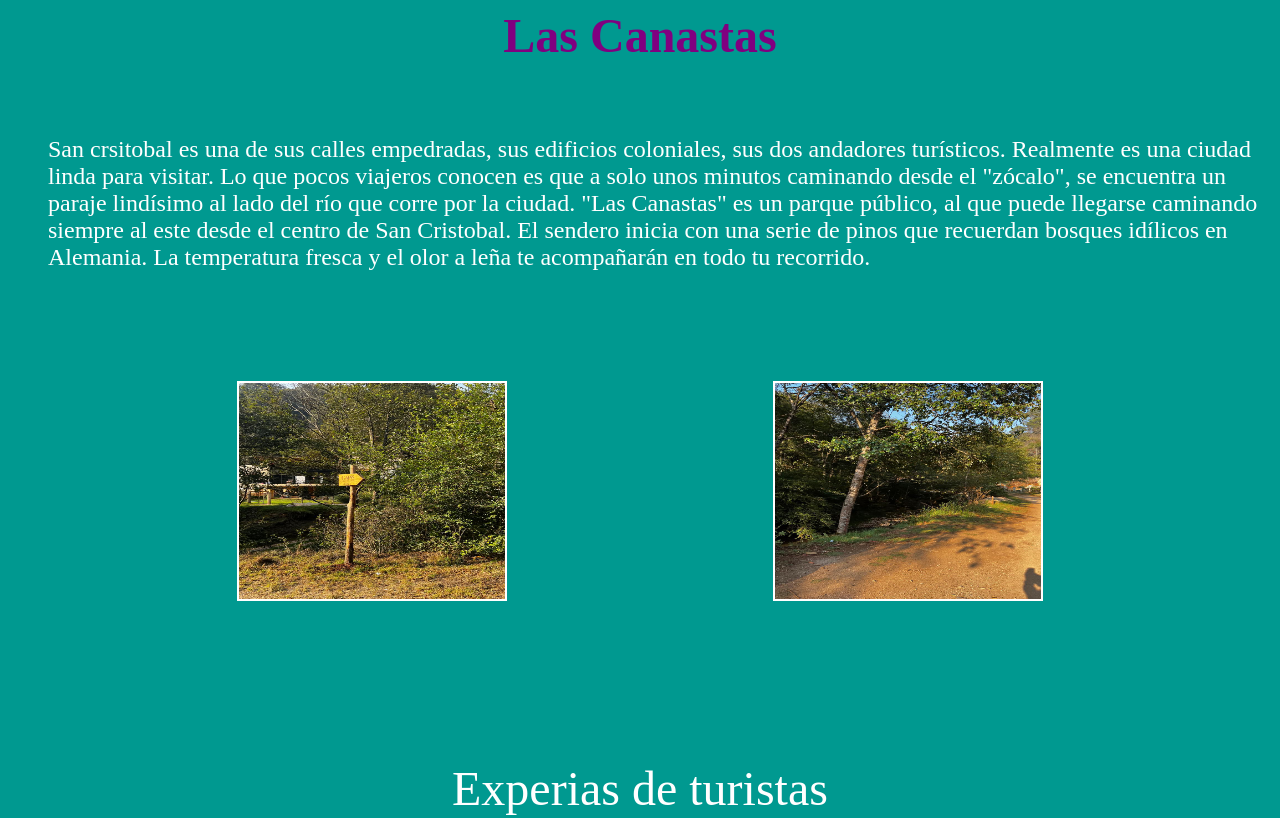
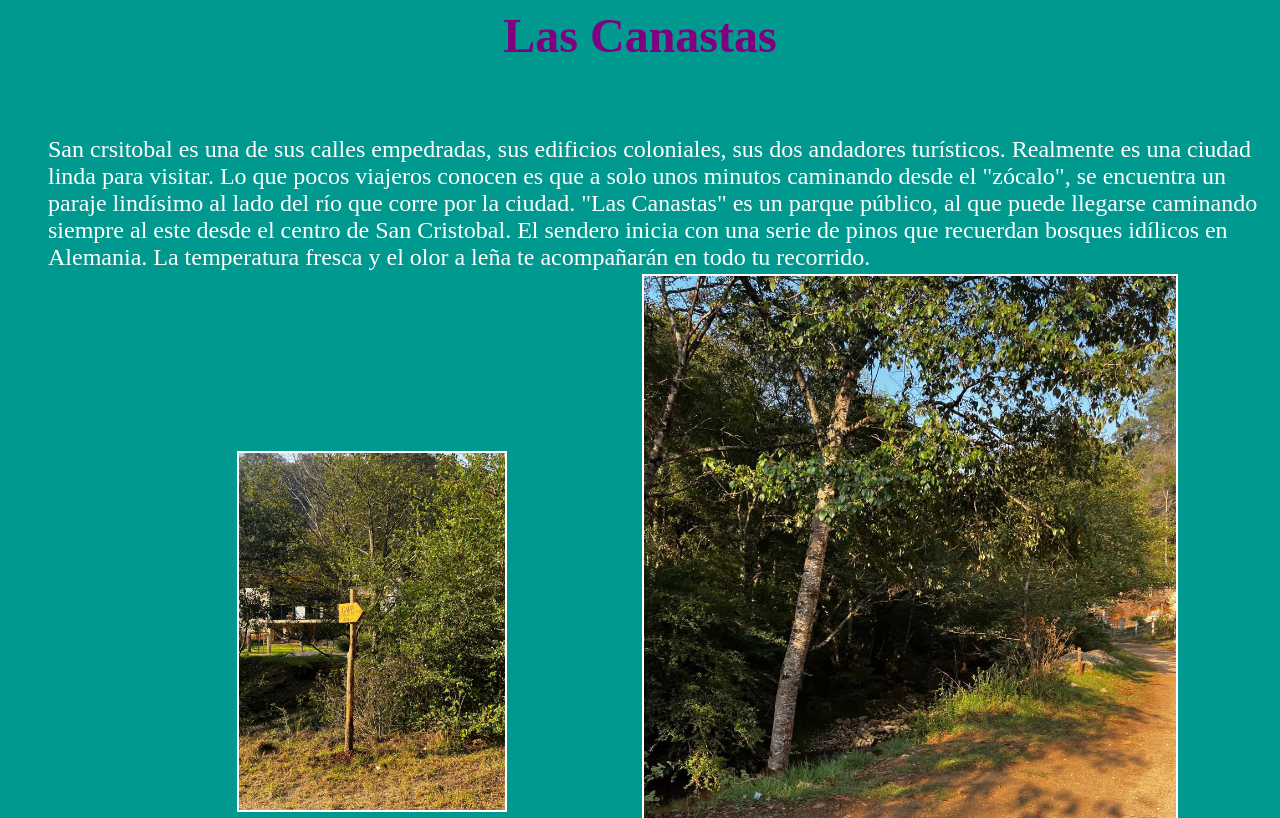
Before and after one commit to Marioni03/sancris, a plain HTML site: page Las canastas.html in a window 1280 px wide. Shown: the top 818 px of the page. Drawn offline with Linux system fonts and the light colour scheme.

Commit message:
Update Las canastas.html

```diff
--- a/Las canastas.html
+++ b/Las canastas.html
@@ -16,7 +16,7 @@ Lo que pocos viajeros conocen es que a solo unos minutos caminando desde el "zó
          <table border="0" width=85% height="56%" align="center">
              <tr>
                <td align="center"><img src="canasta5.jpg" width="50%" height="50%" alt="cargando" border="2"></td>
-               <td align="center"><img src="canasta9.jpg" width="50%" height="50%" alt="cargando" border="2"></td>
+               <td align="center"><img src="canasta9.jpg" width="100%" height="100%" alt="cargando" border="2"></td>
               </tr>
 
           </table>
```
